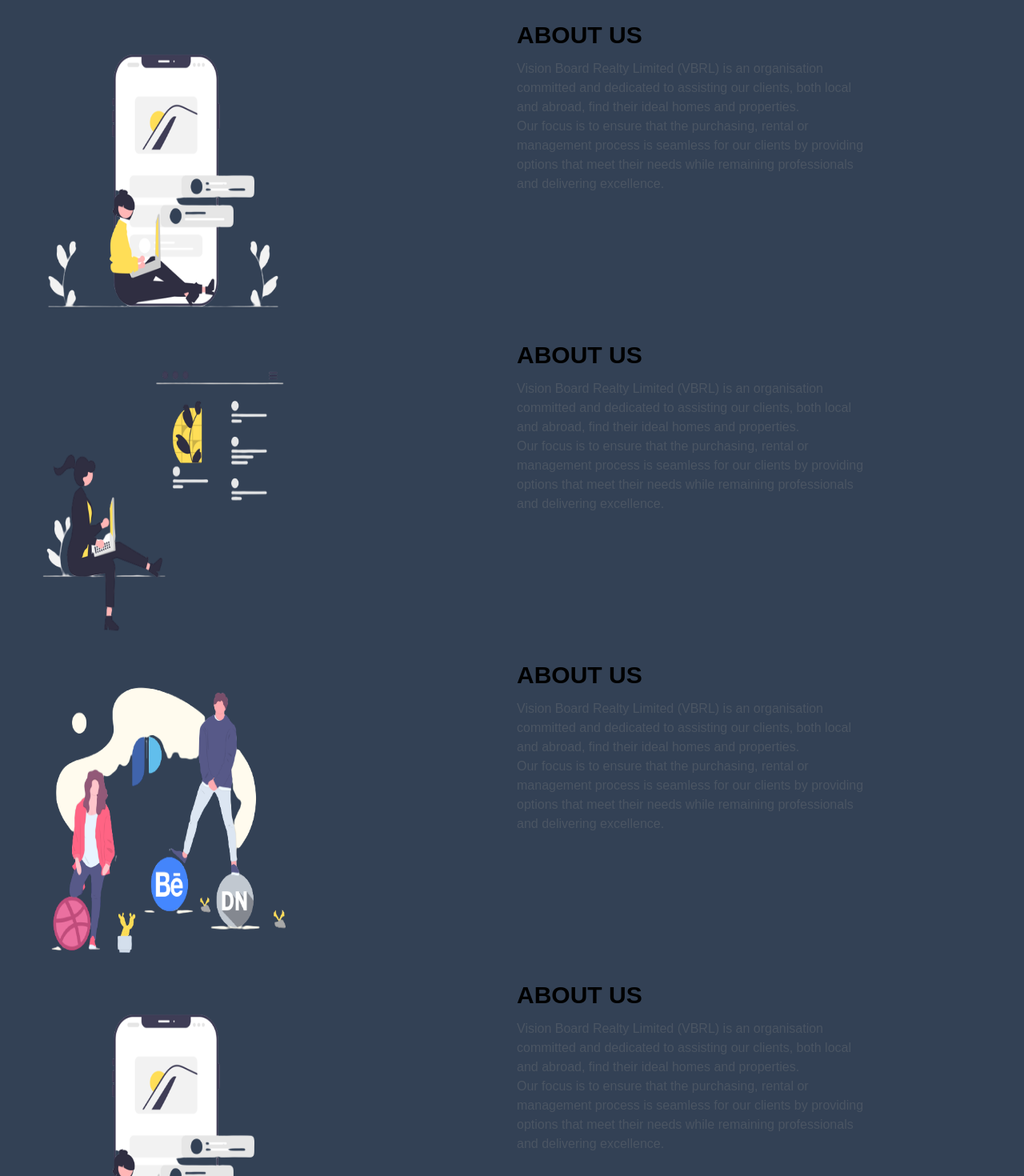
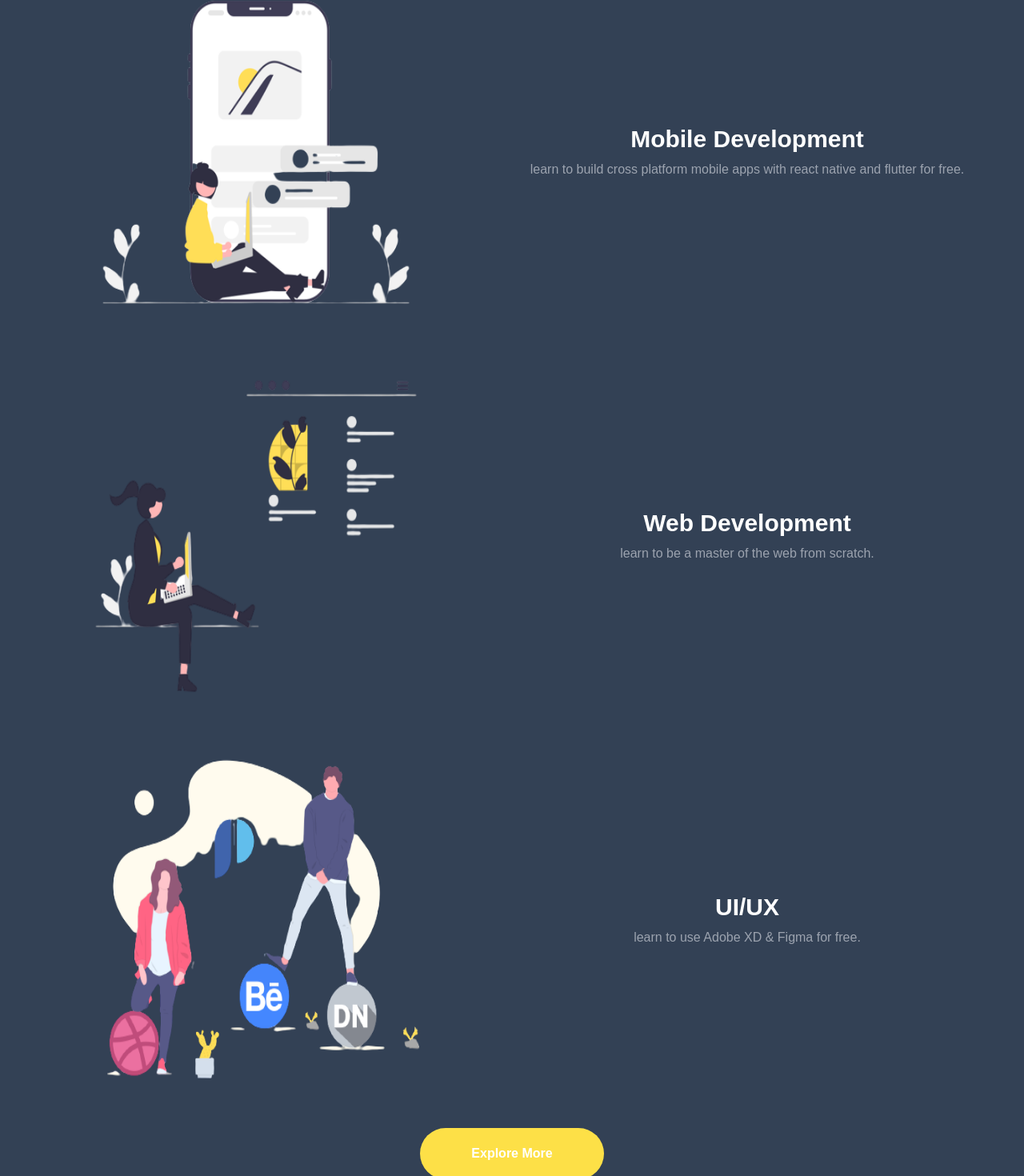
Before and after one commit to Sonnysam/sonnytech-academy, a Next.js app: page / in a window 1280 px wide. Shown: the part 636-2106 px from the top of the page at 80% size. Built offline with nearby package versions, Linux system fonts and the light colour scheme.

Commit message:
changes made

```diff
--- a/components/Banner.jsx
+++ b/components/Banner.jsx
@@ -3,7 +3,7 @@ const Banner = () => {
     <section className="flex justify-center items-center mt-5">
       <div>
         <p className="text-white text-2xl lg:text-5xl md:text-3xl sm:text-xl font-extrabold">
-          Free Courses
+          Featured Free Courses
         </p>
 
       </div>
--- a/components/Button.jsx
+++ b/components/Button.jsx
@@ -3,9 +3,9 @@
 const Button = () => {
   return (
     <div className="mt-5 flex justify-center items-center text-white">
-      <a href="https://www.youtube.com/@SonnyTechAcademy" className="bg-yellow-300 px-6 py-4 rounded-full text-base font-bold hover:bg-yellow-400 cursor-pointer">Explore More</a>
+      <a href="https://www.youtube.com/@SonnyTechAcademy" className="bg-yellow-300 px-16 py-5 rounded-full text-base font-bold hover:bg-yellow-400 cursor-pointer">Explore More</a>
     </div>
   );
 }
 
-export default Button
+export default Button;
--- a/components/Courses.jsx
+++ b/components/Courses.jsx
@@ -9,8 +9,8 @@ import M from "../public/m.png";
 
 const Courses = () => {
   return (
-    <section className="mt-24 mx-3">
-      <article className="grid grid-cols-1 gap-3 md:grid-cols-2 lg:grid-cols-2">
+    <section className="mt-5 mx-16">
+      <article className="grid grid-cols-1 gap-6 md:grid-cols-2 lg:grid-cols-2">
         <div>
           <Image
             src={M}
@@ -18,23 +18,21 @@ const Courses = () => {
             sizes="(max-width: 768px) 100vw,
               (max-width: 1200px) 50vw,
               33vw"
-            className="lg:h-[50vh] lg:w-[30vw] md:flex lg:flex"
+            className="lg:h-[60vh] lg:w-[40vw] md:flex lg:flex"
           />
         </div>
-        <div>
-          <strong className="text-3xl text-center">ABOUT US</strong>
-          <p className="flow-root ... max-w-md text-gray-600 mt-3">
-            Vision Board Realty Limited (VBRL) is an organisation committed and
-            dedicated to assisting our clients, both local and abroad, find
-            their ideal homes and properties. <br /> Our focus is to ensure that
-            the purchasing, rental or management process is seamless for our
-            clients by providing options that meet their needs while remaining
-            professionals and delivering excellence.
+        <div className="my-auto">
+          <strong className="text-3xl text-white flex justify-center items-center">
+            Mobile Development
+          </strong>
+          <p className="text-gray-400 mt-2 flex justify-center items-center">
+            learn to build cross platform mobile apps with react native and
+            flutter for free.
           </p>
         </div>
       </article>
 
-      <article className="grid grid-cols-1 gap-3 md:grid-cols-2 lg:grid-cols-2">
+      <article className="grid grid-cols-1 gap-6 md:grid-cols-2 lg:grid-cols-2">
         <div>
           <Image
             src={W}
@@ -42,23 +40,20 @@ const Courses = () => {
             sizes="(max-width: 768px) 100vw,
               (max-width: 1200px) 50vw,
               33vw"
-            className="lg:h-[50vh] lg:w-[30vw] md:flex lg:flex"
+            className="lg:h-[60vh] lg:w-[40vw] md:flex lg:flex"
           />
         </div>
-        <div>
-          <strong className="text-3xl text-center">ABOUT US</strong>
-          <p className="flow-root ... max-w-md text-gray-600 mt-3">
-            Vision Board Realty Limited (VBRL) is an organisation committed and
-            dedicated to assisting our clients, both local and abroad, find
-            their ideal homes and properties. <br /> Our focus is to ensure that
-            the purchasing, rental or management process is seamless for our
-            clients by providing options that meet their needs while remaining
-            professionals and delivering excellence.
+        <div className="my-auto">
+          <strong className="text-3xl flex justify-center items-center text-white">
+            Web Development
+          </strong>
+          <p className="flex justify-center items-center text-gray-400 mt-2">
+            learn to be a master of the web from scratch.
           </p>
         </div>
       </article>
 
-      <article className="grid grid-cols-1 gap-3 md:grid-cols-2 lg:grid-cols-2">
+      <article className="grid grid-cols-1 gap-6 md:grid-cols-2 lg:grid-cols-2">
         <div>
           <Image
             src={D}
@@ -66,42 +61,13 @@ const Courses = () => {
             sizes="(max-width: 768px) 100vw,
               (max-width: 1200px) 50vw,
               33vw"
-            className="lg:h-[50vh] lg:w-[30vw] md:flex lg:flex"
+            className="lg:h-[60vh] lg:w-[40vw] md:flex lg:flex"
           />
         </div>
-        <div>
-          <strong className="text-3xl text-center">ABOUT US</strong>
-          <p className="flow-root ... max-w-md text-gray-600 mt-3">
-            Vision Board Realty Limited (VBRL) is an organisation committed and
-            dedicated to assisting our clients, both local and abroad, find
-            their ideal homes and properties. <br /> Our focus is to ensure that
-            the purchasing, rental or management process is seamless for our
-            clients by providing options that meet their needs while remaining
-            professionals and delivering excellence.
-          </p>
-        </div>
-      </article>
-
-      <article className="grid grid-cols-1 gap-3 md:grid-cols-2 lg:grid-cols-2">
-        <div>
-          <Image
-            src={M}
-            alt="Picture of the me"
-            sizes="(max-width: 768px) 100vw,
-              (max-width: 1200px) 50vw,
-              33vw"
-            className="lg:h-[50vh] lg:w-[30vw] md:flex lg:flex"
-          />
-        </div>
-        <div>
-          <strong className="text-3xl text-center">ABOUT US</strong>
-          <p className="flow-root ... max-w-md text-gray-600 mt-3">
-            Vision Board Realty Limited (VBRL) is an organisation committed and
-            dedicated to assisting our clients, both local and abroad, find
-            their ideal homes and properties. <br /> Our focus is to ensure that
-            the purchasing, rental or management process is seamless for our
-            clients by providing options that meet their needs while remaining
-            professionals and delivering excellence.
+        <div className="my-auto">
+          <strong className="text-3xl flex justify-center items-center text-white">UI/UX</strong>
+          <p className="flex justify-center items-center text-gray-400 mt-2">
+            learn to use Adobe XD & Figma for free.
           </p>
         </div>
       </article>
--- a/components/Nav.jsx
+++ b/components/Nav.jsx
@@ -5,7 +5,7 @@ import { GoVerified } from "react-icons/go";
 
 const Nav = () => {
   return (
-    <nav className="px-5 py-1 flex justify-between text-white bg-slate-900">
+    <nav className="px-5 py-1 flex justify-between text-white bg-slate-800">
       <h1 className="text-2xl font-extrabold flex items-center lg:text-3xl md:text-2xl sm:text-2xl">
         Sonnytech Academy
         <span className="text-[#FFDE57] ml-1 text-base lg:text-lg ">
```
